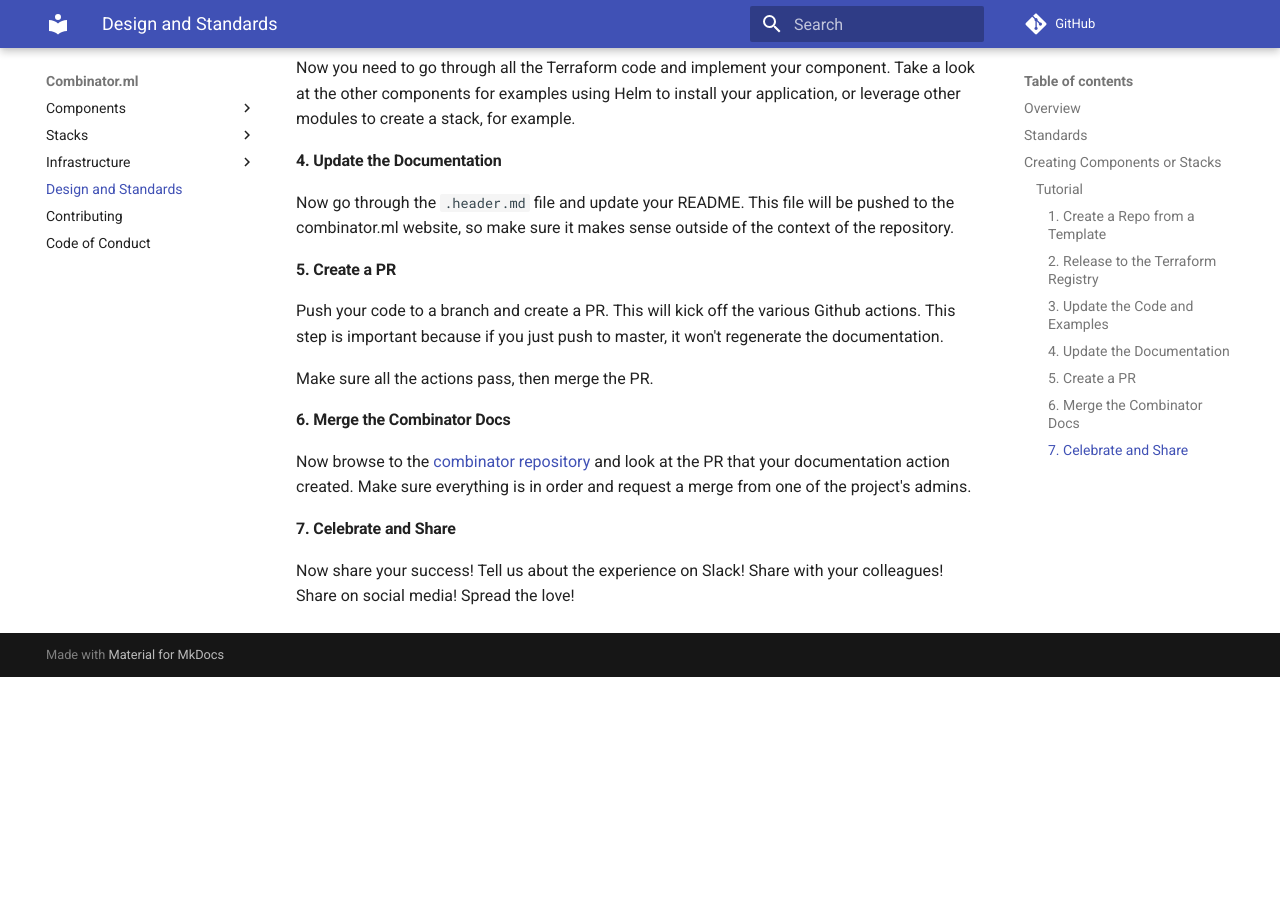
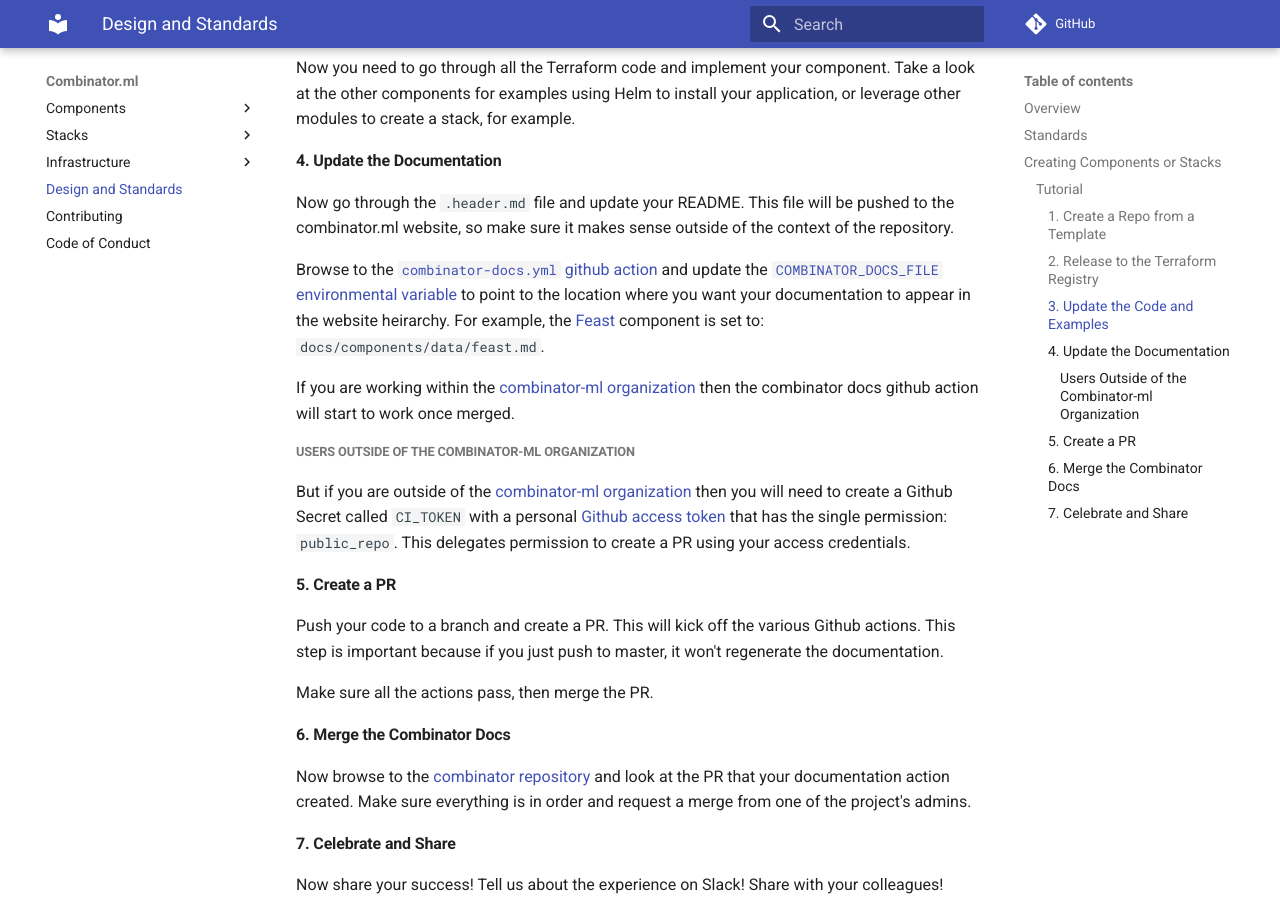
Before and after one commit to combinator-ml/combinator, an MkDocs documentation site: the page built from docs/design.md, in a window 1280 px wide and 900 px high, scrolled down 2717 px. Built offline with MkDocs 1.6.1 and Material for MkDocs 9.7.7, drawn with Linux system fonts in a browser that asks for light colours; comment, search, counter and statistics services are not loaded; before the commit the page ends 3394 px from its top, so only the background shows below that.

Commit message:
docs: add notes about adding file setting in combinator docs action

```diff
--- a/docs/design.md
+++ b/docs/design.md
@@ -87,6 +87,14 @@
 
 Now go through the `.header.md` file and update your README. This file will be pushed to the combinator.ml website, so make sure it makes sense outside of the context of the repository.
 
+Browse to the [`combinator-docs.yml` github action](https://github.com/combinator-ml/terraform-template/blob/main/.github/workflows/combinator-docs.yml) and update the [`COMBINATOR_DOCS_FILE` environmental variable](https://github.com/combinator-ml/terraform-template/blob/main/.github/workflows/combinator-docs.yml#L13) to point to the location where you want your documentation to appear in the website heirarchy. For example, the [Feast](components/data/feast.md) component is set to: `docs/components/data/feast.md`.
+
+If you are working within the [combinator-ml organization](https://github.com/combinator-ml) then the combinator docs github action will start to work once merged.
+
+##### Users Outside of the Combinator-ml Organization
+
+But if you are outside of the [combinator-ml organization](https://github.com/combinator-ml) then you will need to create a Github Secret called `CI_TOKEN` with a personal [Github access token](https://github.com/settings/tokens) that has the single permission: `public_repo`. This delegates permission to create a PR using your access credentials.
+
 #### 5. Create a PR
 
 Push your code to a branch and create a PR. This will kick off the various Github actions. This step is important because if you just push to master, it won't regenerate the documentation.
```
